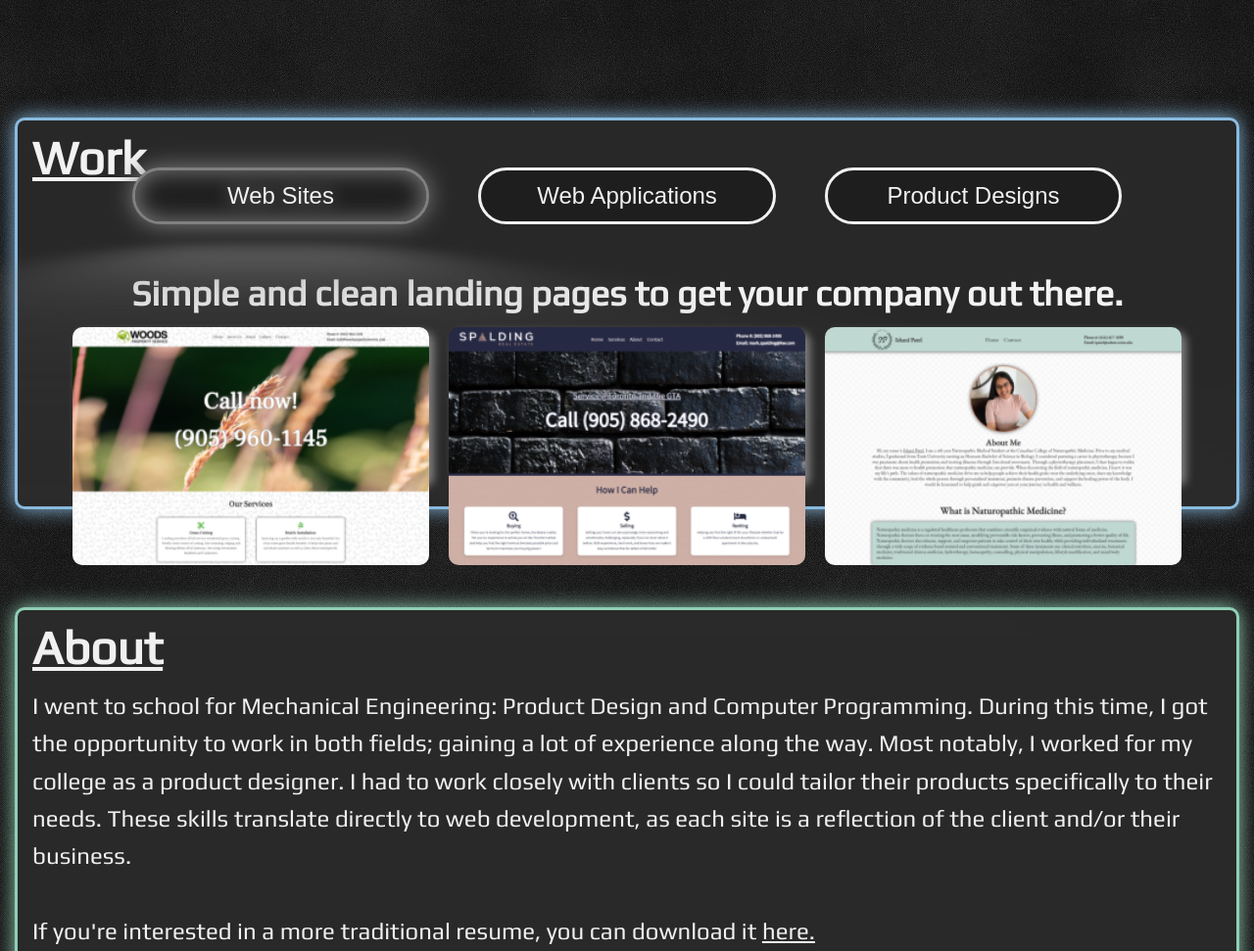
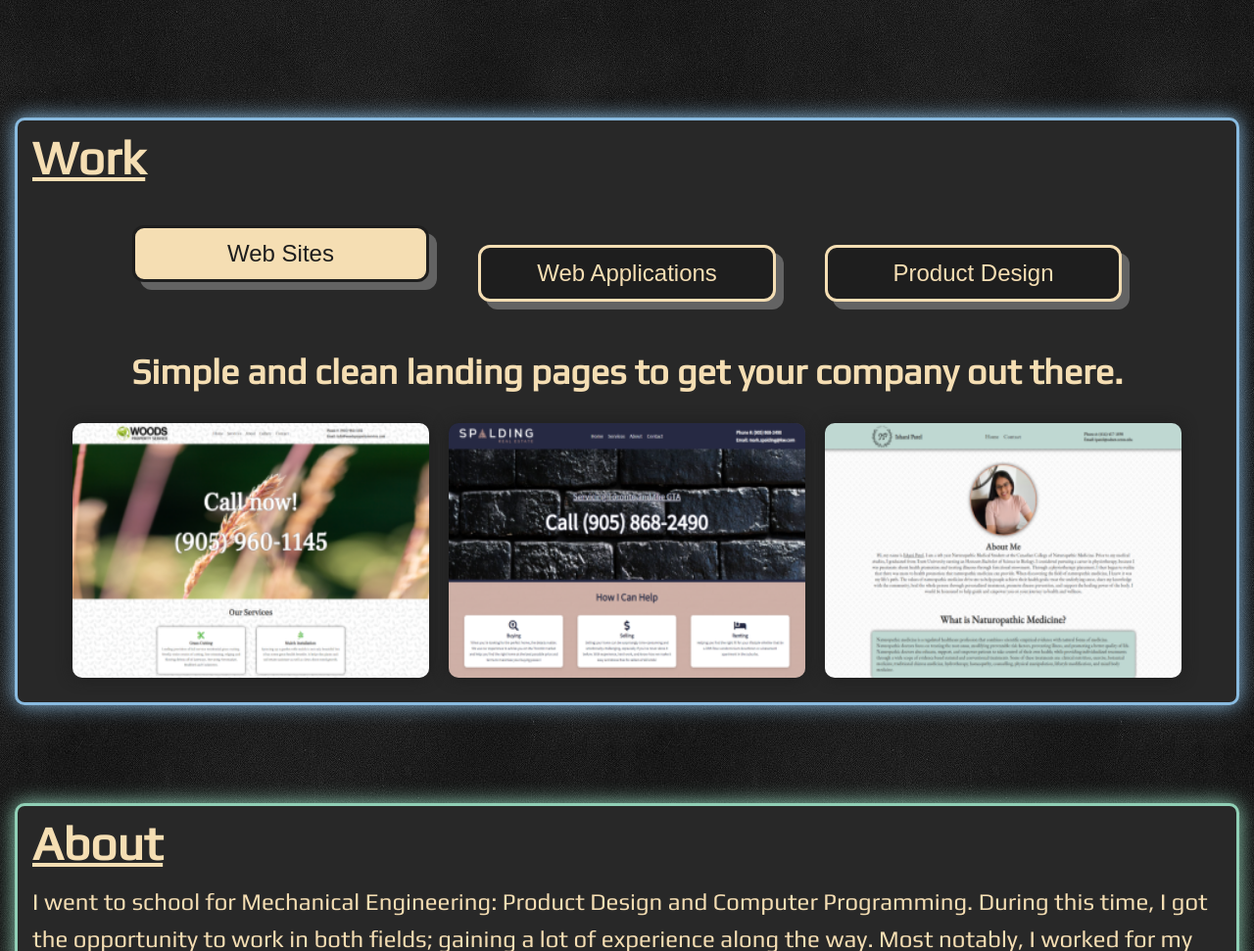
Before and after one commit to matthew-njd/portfolio, a plain HTML site: page index.html in a window 1280 px wide. Shown: the part 780-1751 px from the top of the page at 98% size. Drawn offline with Linux system fonts and the light colour scheme.

Commit message:
Finishing up button styling

```diff
--- a/index.html
+++ b/index.html
@@ -44,7 +44,7 @@
             Web Applications
         </button>
         <button class="btn work__tab work__tab--3" data-tab="3">
-            Product Designs
+            Product Design
         </button>
       </div>
 
@@ -64,7 +64,7 @@
                 <img class="card-pic" src="/images/woodsPic.png" alt="">
               </div>
               <div class="card-back">
-                <a href="http://www.woodspropertyservice.com/" target="_blank">Woods Property Service</a>
+                <a href="http://www.woodspropertyservice.com/" target="_blank">Cam Woods,<br> Woods Property Service</a>
               </div>
             </div>
             <div class="card-inner" id="card-2">
@@ -72,7 +72,7 @@
                 <img class="card-pic" src="/images/spaldPic.png" alt="">
               </div>
               <div class="card-back">
-                <a href="http://spaldingrealestate.ca/" target="_blank">Spalding Real Estate</a>
+                <a href="http://spaldingrealestate.ca/" target="_blank">Mark Spalding,<br> Spalding Real Estate</a>
               </div>
             </div>
             <div class="card-inner" id="card-3">
@@ -80,7 +80,7 @@
                 <img class="card-pic" src="/images/patelPic.png" alt="">
               </div>
               <div class="card-back">
-                <a href="http://ishani-patel.com/" target="_blank">Ishani Patel, ND Intern</a>
+                <a href="http://ishani-patel.com/" target="_blank">Ishani Patel,<br> Naturopathic Intern</a>
               </div>
             </div>
           </div>
--- a/style.css
+++ b/style.css
@@ -1,14 +1,14 @@
 @import url("https://fonts.googleapis.com/css2?family=Play&display=swap");
 
 :root {
-  --light-colour: #f2f2f2;
+  --light-colour: wheat;
   --dark-colour: #1e1e1e;
+  --grey-colour: #636363;
   --colour-one: #c7bee6;
-  --colour-two: #f6e5a2;
+  --colour-two: #fbbe7d;
   --colour-three: #90d0b6;
   --colour-four: #89bbe0;
   --colour-five: #f59597;
-  --colour-six: #fbbe7d;
 }
 
 * {
@@ -204,8 +204,8 @@ a {
 /* --------------------------------------------------- Work Section --------------------------------------------------- */
 .work {
   display: grid;
-  grid-template-rows: 10% 30% 60%;
-  height: 50vh;
+  grid-template-rows: 20% 20% 60%;
+  height: 600px;
   padding: 0 15px;
   padding-bottom: 25px;
   margin-bottom: 100px;
@@ -234,36 +234,24 @@ h5 {
   color: var(--light-colour);
   border: var(--light-colour) 0.125em solid;
   background-color: var(--dark-colour);
-  border-radius: 2em;
+  border-radius: 0.5em;
+  box-shadow: 8px 8px 0px var(--grey-colour);
   text-decoration: none;
   position: relative;
 }
 
 .work__tab--active {
-  border: grey 0.125em solid;
-  text-shadow: 0 0 0.75em grey;
-  box-shadow: inset 0 0 1em 0 grey, 0 0 1em 0 grey;
-}
-
-.work__tab--active::before {
-  pointer-events: none;
-  content: "";
-  position: absolute;
-  background: grey;
-  top: 120%;
-  left: 0;
-  width: 90%;
-  height: 100%;
-
-  transform: perspective(1.5em) rotateX(40deg) scale(1.25, 0.45);
-  filter: blur(1.75em);
+  color: var(--dark-colour);
+  background-color: var(--light-colour);
+  border: var(--dark-colour) 0.125em solid;
+  animation: moveUp 500ms ease forwards;
 }
 
 .btn:hover,
 .btn:focus {
-  border: grey 0.125em solid;
-  text-shadow: 0 0 0.75em grey;
-  box-shadow: inset 0 0 1em 0 grey, 0 0 1em 0 grey;
+  color: var(--dark-colour);
+  background-color: var(--light-colour);
+  border: var(--dark-colour) 0.125em solid;
 }
 
 .work__header {
@@ -301,8 +289,13 @@ h5 {
   text-align: center;
   transition: transform 0.6s;
   transform-style: preserve-3d;
-  box-shadow: 5px 5px 8px grey;
+  box-shadow: 0px 0px 15px var(--dark-colour);
   border-radius: 10px;
+  background-image: linear-gradient(
+    to bottom right,
+    var(--dark-colour),
+    var(--grey-colour)
+  );
 }
 
 .card-content {
@@ -391,7 +384,7 @@ h5 {
 .footer i {
   border-radius: 50%;
   padding: 30px;
-  color: wheat;
+  color: var(--light-colour);
 }
 
 .footer i:hover {
@@ -439,7 +432,7 @@ h5 {
     transform: translateY(0);
   }
   to {
-    transform: translateY(-15px);
+    transform: translateY(-20px);
   }
 }
 
```
